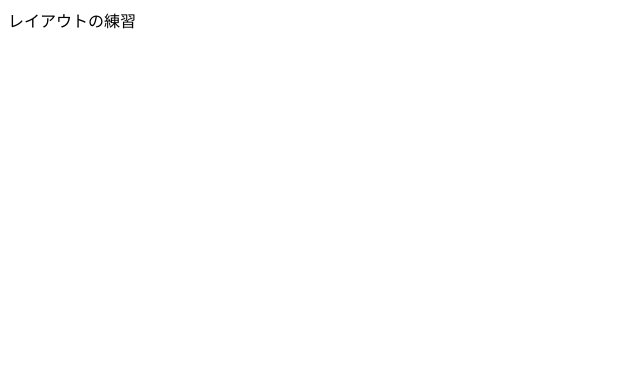
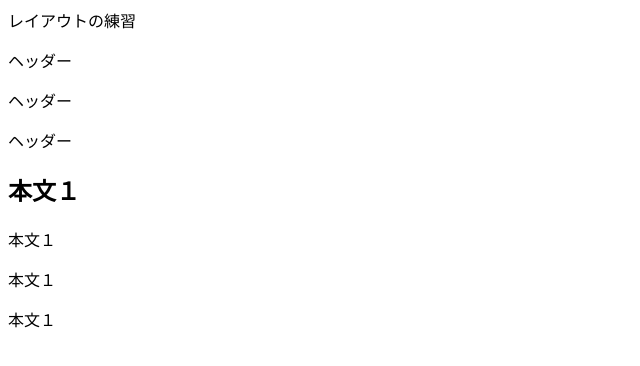
Before and after one commit to Sachico/Web1-7, a plain HTML site: page Index.html in a window 1280 px wide. Shown: the whole page, without its empty margins (0-640 px from the left). Drawn offline with Linux system fonts and the light colour scheme.

Commit message:
Update Index.html

```diff
--- a/Index.html
+++ b/Index.html
@@ -3,6 +3,17 @@
   <head>
     <meta charset="UTF-8">
     <link rel="stylesheet" type="text/css" href="css/default.css>
-    <title>  レイアウトの練習</title>
+    <title>レイアウトの練習</title>
     </head>
    <body>
+     <header>
+  <p>ヘッダー</p>
+  <p>ヘッダー</p>
+  <p>ヘッダー</p>
+     </header>
+   <article id="main1">
+                      <h1>本文１</h1>
+                      <p>本文１</p>
+                      <p>本文１</p>
+                      <p>本文１</p>
+   </article>
```
